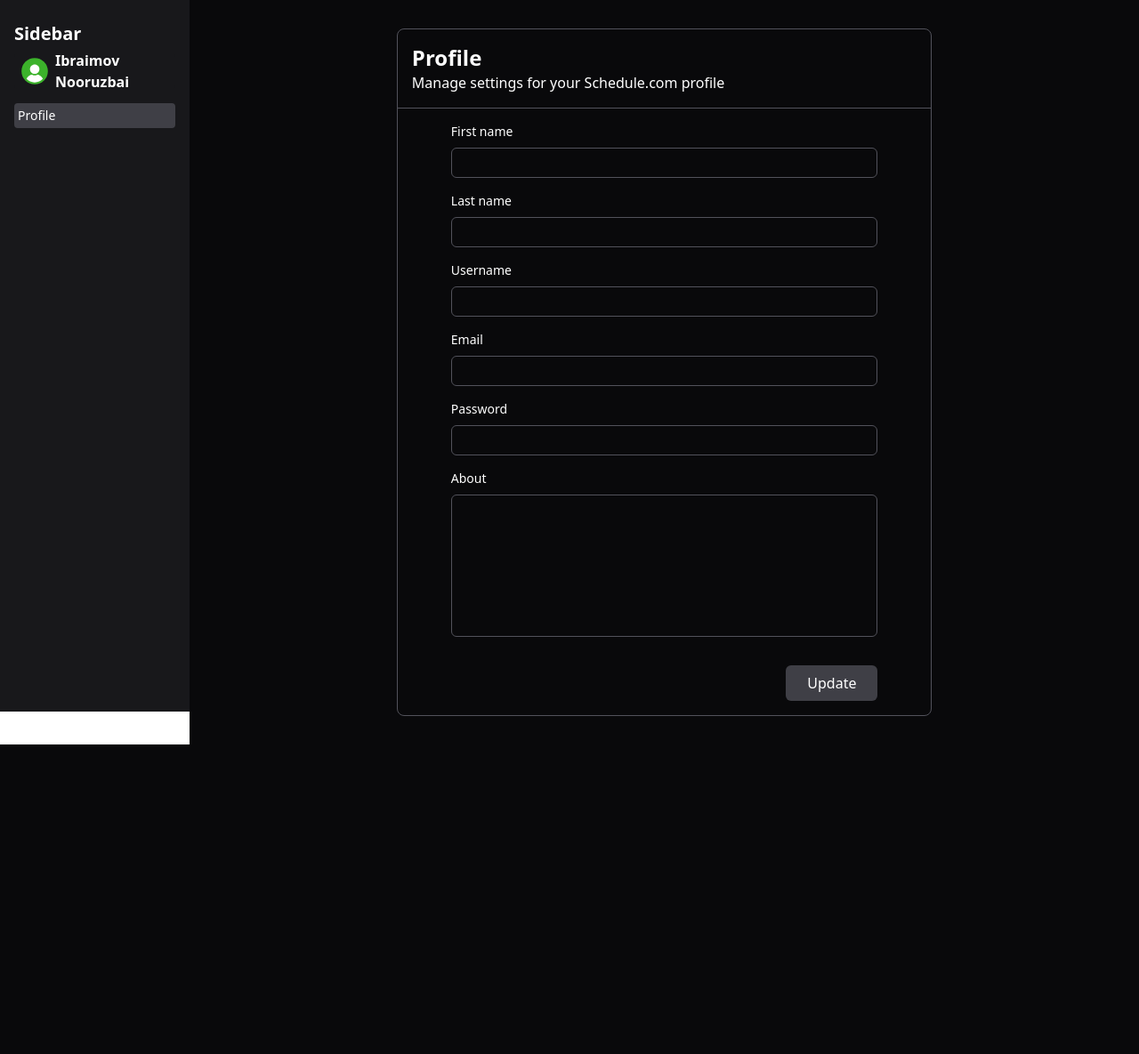
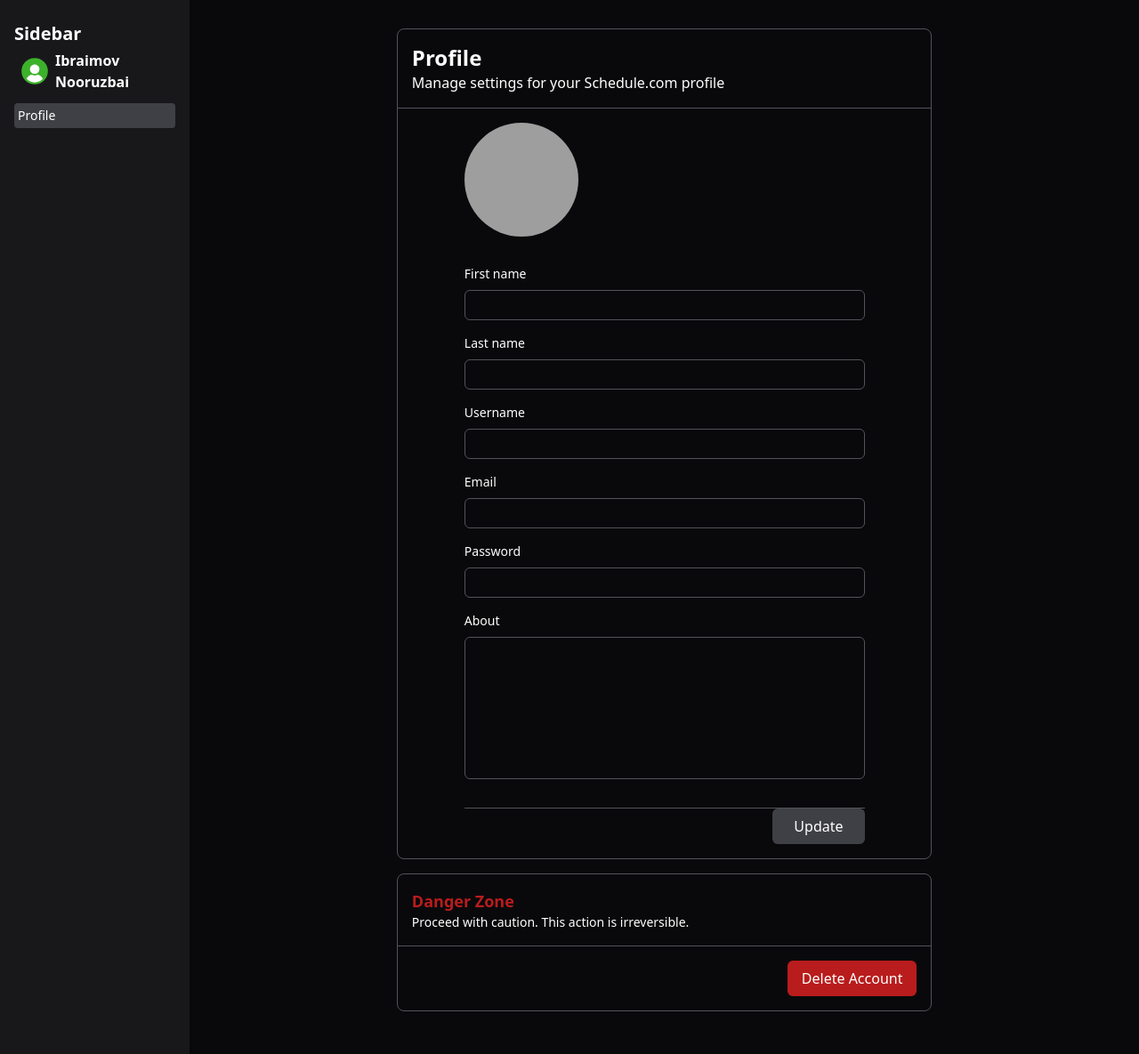
Before and after one commit to Agahan14/schedule, a FastAPI app: page /settings in a window 1280 px wide. Shown: the whole page at 89% size. Before the commit the page ends 837 px from the top, so only its background shows below. Run offline with FastAPI, Linux system fonts and the light colour scheme; some libraries are stand-ins or nearby versions; grey boxes are pictures that could not be loaded.

Commit message:
Added section for deleting account

```diff
--- a/src/project/routers/auth.py
+++ b/src/project/routers/auth.py
@@ -214,3 +214,9 @@ async def settings(
                 url="/settings", status_code=303, headers={"X-Error": f"An error occurred while updating {e}"}
             )
         return RedirectResponse(url="/settings", status_code=303)
+
+
+@router.post("/delete_account/{user_id}", tags=["auth"])
+async def delete_account(user_id: int, session: Session = Depends(get_db_session)):
+    User.delete(session, user_id)
+    return RedirectResponse(url="/login", status_code=303)
--- a/src/project/templates/settings.html
+++ b/src/project/templates/settings.html
@@ -5,7 +5,7 @@
 
     <div class="flex min-h-screen">
         <!-- Sidebar -->
-        <aside class="w-1/6 h-screen flex flex-col bg-zinc-900 text-white p-4">
+        <aside class="w-1/6 min-h-screen flex flex-col bg-zinc-900 text-white p-4">
             <h2 class="text-xl font-bold my-2">Sidebar</h2>
             <div class="flex h-10 bg-zinc-900 items-center rounded hover:bg-zinc-500">
                 <div class="m-2">
@@ -45,7 +45,7 @@
         </aside>
 
         <!-- Main Content -->
-        <main class="flex flex-1 bg-zinc-950 p-8 justify-center">
+        <main class="flex flex-1 flex-col bg-zinc-950 p-8 justify-center items-center">
             <div class="flex flex-col border rounded-lg border-zinc-600 w-3/5">
                 <div class="flex flex-col border-b border-zinc-600">
                     <div class="m-4 ">
@@ -60,11 +60,18 @@
 
                 </div>
 
-                <div class="flex flex-col items-center">
+                <div class="flex flex-col justify-center items-center w-3/2 my-4">
 
-                    <div class="flex flex-col w-4/5 my-4">
 
-                        <form class="flex flex-col gap-4 text-white" method="post" action="/settings">
+                    <form class="flex flex-col gap-4 text-white w-3/4" method="post" enctype="multipart/form-data" action="/settings">
+
+                        {% if user.profile_image %}
+                            <img src="{{ user.picture_url }}" alt="Profile Image" class="w-32 h-32 rounded-full mb-4">
+                        {% else %}
+                            <img src="{{ url_for('static', filename='default_profile_image.png') }}" alt="Default Image"
+                                 class="w-32 h-32 rounded-full mb-4">
+                        {% endif %}
+
                         <div class="flex flex-col gap-2">
                             <label class="text-sm font-medium text-white" for="firstName">First name</label>
                             <input
@@ -131,7 +138,7 @@
                             />
                         </div>
 
-                            <div class="flex justify-end mt-4">
+                        <div class="flex justify-end mt-4 border-t border-zinc-600 w-full">
                             <button
                                 type="submit"
                                 class="bg-zinc-700 text-white px-6 py-2 rounded-md hover:bg-zinc-500 focus:outline-none focus:ring-2 focus:ring-blue-500"
@@ -143,17 +150,27 @@
                     </form>
                 </div>
 
-
-                </div>
-
-                <div class="">
-
-
             </div>
 
 
+            <div class="flex flex-col justify-center border border-zinc-600 rounded-lg m-4 w-3/5">
+
+                <div class="m-4">
+
+                    <h1 class="text-red-700 text-lg font-bold">Danger Zone</h1>
+                    <p class="text-white text-sm">Proceed with caution. This action is irreversible.</p>
                 </div>
+
+                <div class="flex flex-col w-full border-t border-zinc-600 items-end">
+                    <a href="{{ url_for('delete_account', user_id=user.id) }}"
+                       class="bg-red-700 text-white px-4 py-2 rounded-md m-4 hover:bg-red-500">
+                        Delete Account
+                    </a>
+                </div>
+            </div>
+
         </main>
+
     </div>
 
 
```
Also changed, not shown: src/project/models/user.py (+15 -0 lines). Lines whose indentation alone changed are shown as unchanged.
